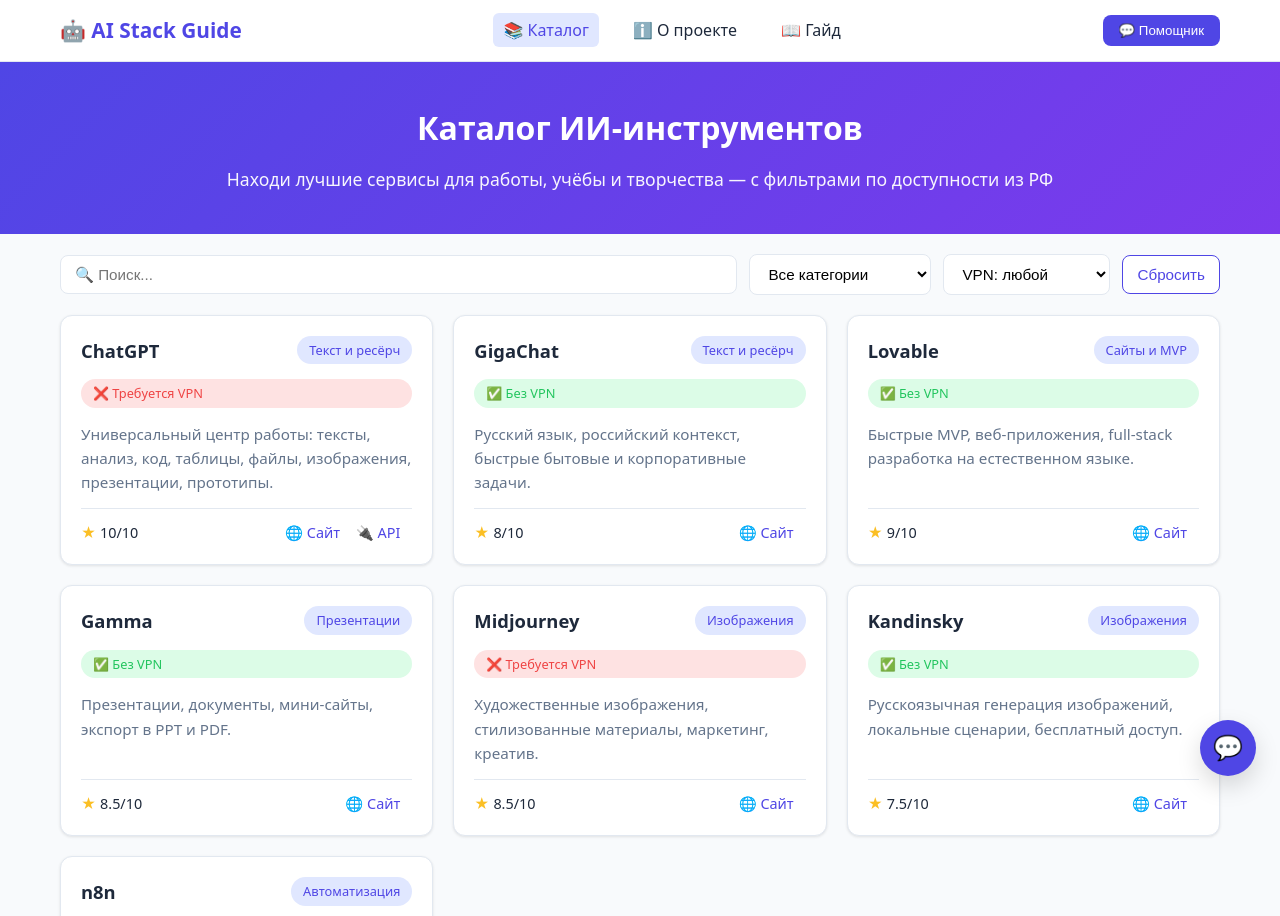
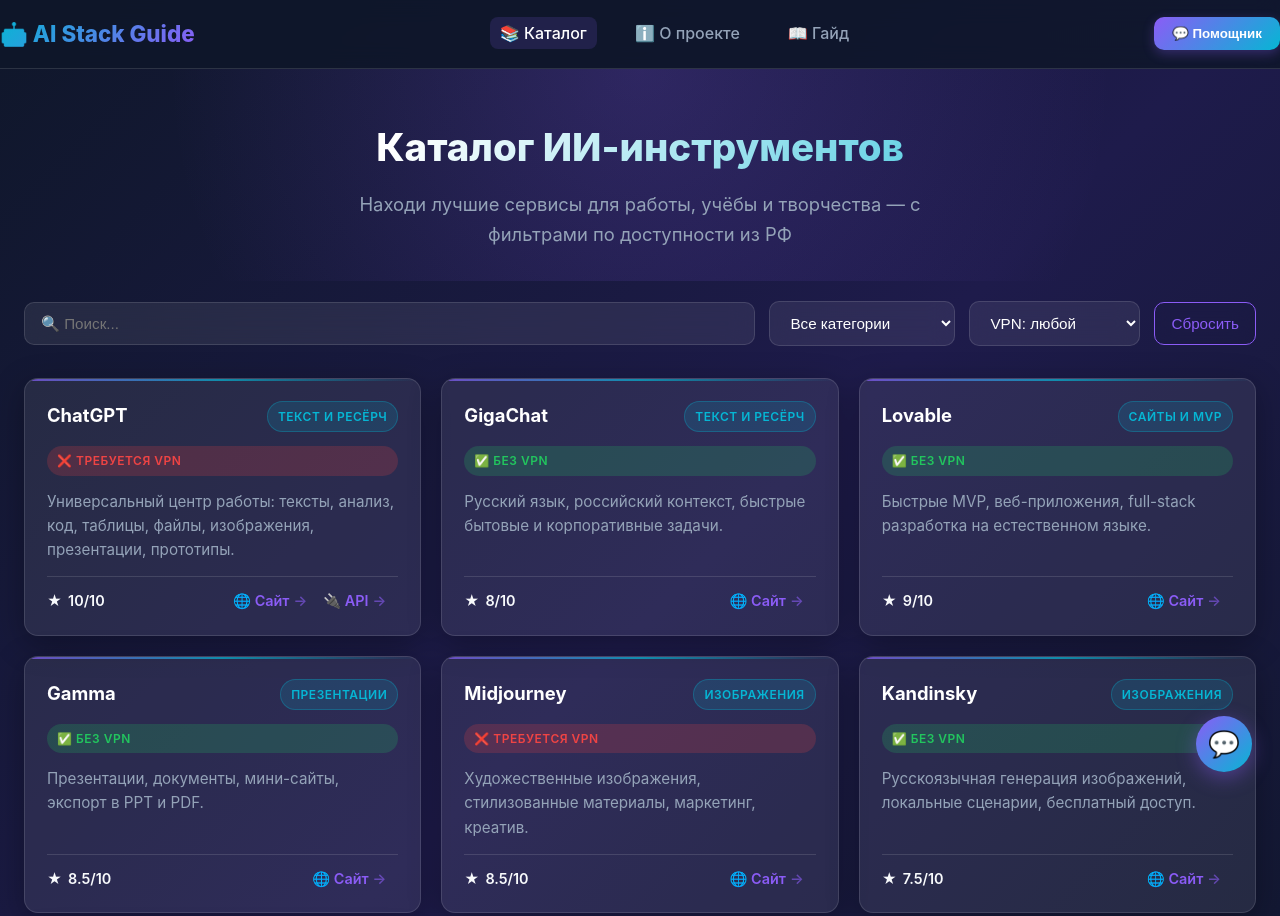
Before and after one commit to Nadya1982/-, a plain HTML site: page index.html in a window 1280 px wide. Shown: the top 916 px of the page. Drawn offline with Linux system fonts and the light colour scheme.

Commit message:
Update styles.css

```diff
--- a/css/styles.css
+++ b/css/styles.css
@@ -1,291 +1,207 @@
 :root {
-  --primary: #4f46e5;
-  --primary-hover: #4338ca;
-  --bg: #f8fafc;
-  --card-bg: #ffffff;
-  --text: #1e293b;
-  --text-secondary: #64748b;
-  --border: #e2e8f0;
+  --bg: #0f172a;
+  --bg-gradient: linear-gradient(135deg, #0f172a 0%, #1e1b4b 50%, #0f172a 100%);
+  --card-bg: rgba(255, 255, 255, 0.08);
+  --card-border: rgba(255, 255, 255, 0.12);
+  --text: #f8fafc;
+  --text-secondary: #94a3b8;
+  --primary: #8b5cf6;
+  --primary-hover: #7c3aed;
+  --accent: #06b6d4;
   --success: #22c55e;
   --warning: #f59e0b;
   --danger: #ef4444;
-  --vpn-yes: #fee2e2;
-  --vpn-no: #dcfce7;
-  --vpn-maybe: #fef3c7;
-  --shadow: 0 1px 3px rgba(0,0,0,0.1);
-  --shadow-lg: 0 10px 25px rgba(0,0,0,0.15);
+  --vpn-no: rgba(34, 197, 94, 0.2);
+  --vpn-yes: rgba(239, 68, 68, 0.2);
+  --vpn-maybe: rgba(245, 158, 11, 0.2);
+  --shadow: 0 8px 32px rgba(0, 0, 0, 0.3);
+  --glass: blur(12px);
+  --radius: 14px;
+  --transition: all 0.25s cubic-bezier(0.4, 0, 0.2, 1);
 }
 
 * { box-sizing: border-box; margin: 0; padding: 0; }
 body {
-  font-family: system-ui, -apple-system, sans-serif;
-  background: var(--bg);
+  font-family: 'Inter', system-ui, -apple-system, sans-serif;
+  background: var(--bg-gradient);
   color: var(--text);
   line-height: 1.6;
+  min-height: 100vh;
 }
 
-.container { max-width: 1200px; margin: 0 auto; padding: 0 20px; }
+.container { max-width: 1280px; margin: 0 auto; padding: 0 24px; }
 
 /* Навигация */
 .navbar {
-  background: var(--card-bg);
-  border-bottom: 1px solid var(--border);
-  position: sticky;
-  top: 0;
-  z-index: 100;
+  background: rgba(15, 23, 42, 0.85);
+  backdrop-filter: var(--glass);
+  border-bottom: 1px solid var(--card-border);
+  position: sticky; top: 0; z-index: 100;
 }
 .nav-content {
-  display: flex;
-  justify-content: space-between;
-  align-items: center;
-  padding: 14px 20px;
+  display: flex; justify-content: space-between; align-items: center; padding: 16px 0;
 }
 .logo {
-  font-weight: 700;
-  font-size: 1.3rem;
-  color: var(--primary);
-  text-decoration: none;
+  font-weight: 800; font-size: 1.4rem; color: #fff; text-decoration: none;
+  background: linear-gradient(135deg, var(--accent), var(--primary));
+  -webkit-background-clip: text; -webkit-text-fill-color: transparent;
 }
-.nav-links {
-  display: flex;
-  list-style: none;
-  gap: 24px;
+.nav-links { display: flex; list-style: none; gap: 28px; }
+.nav-links a {
+  text-decoration: none; color: var(--text-secondary); font-weight: 500;
+  padding: 6px 10px; border-radius: 8px; transition: var(--transition);
 }
-.nav-links a {
-  text-decoration: none;
-  color: var(--text);
-  font-weight: 500;
-  padding: 6px 10px;
-  border-radius: 6px;
-  transition: background 0.2s;
+.nav-links a:hover, .nav-links a.active { color: #fff; background: rgba(139, 92, 246, 0.15); }
+.assistant-toggle {
+  background: linear-gradient(135deg, var(--primary), var(--accent));
+  color: #fff; border: none; padding: 9px 18px; border-radius: 10px;
+  cursor: pointer; font-weight: 600; box-shadow: 0 4px 12px rgba(139, 92, 246, 0.3);
+  transition: var(--transition);
 }
-.nav-links a:hover,
-.nav-links a.active {
-  background: #e0e7ff;
-  color: var(--primary);
-}
-.assistant-toggle {
-  background: var(--primary);
-  color: white;
-  border: none;
-  padding: 8px 16px;
-  border-radius: 8px;
-  cursor: pointer;
-  font-weight: 500;
-}
+.assistant-toggle:hover { transform: translateY(-2px); box-shadow: 0 6px 16px rgba(139, 92, 246, 0.4); }
 
 /* Герой */
 .hero {
-  background: linear-gradient(135deg, var(--primary), #7c3aed);
-  color: white;
-  padding: 40px 20px;
-  text-align: center;
+  padding: 48px 24px 32px; text-align: center;
+  background: radial-gradient(circle at 50% 0%, rgba(139, 92, 246, 0.2) 0%, transparent 70%);
 }
-.hero h1 { font-size: 2rem; margin-bottom: 12px; }
-.hero p { opacity: 0.95; font-size: 1.1rem; }
+.hero h1 {
+  font-size: 2.4rem; font-weight: 800; margin-bottom: 12px;
+  background: linear-gradient(135deg, #fff 30%, var(--accent));
+  -webkit-background-clip: text; -webkit-text-fill-color: transparent;
+}
+.hero p { color: var(--text-secondary); font-size: 1.15rem; max-width: 650px; margin: 0 auto; }
 
 /* Фильтры */
 .filters {
-  display: flex;
-  flex-wrap: wrap;
-  gap: 12px;
-  padding: 20px 0;
-  align-items: center;
+  display: flex; flex-wrap: wrap; gap: 14px; padding: 20px 0 32px; align-items: center;
 }
 .search, select, .btn-outline {
-  padding: 10px 14px;
-  border: 1px solid var(--border);
-  border-radius: 8px;
-  font-size: 0.95rem;
-  background: white;
+  padding: 12px 16px; border: 1px solid var(--card-border); border-radius: 10px;
+  font-size: 0.95rem; background: var(--card-bg); color: #fff; backdrop-filter: var(--glass);
+  transition: var(--transition);
 }
-.search { flex: 1; min-width: 200px; }
+.search { flex: 1; min-width: 220px; }
+.search:focus, select:focus { outline: none; border-color: var(--primary); box-shadow: 0 0 0 2px rgba(139, 92, 246, 0.3); }
 .btn-outline {
-  background: white;
-  color: var(--primary);
-  border-color: var(--primary);
-  cursor: pointer;
+  background: transparent; border-color: var(--primary); color: var(--primary); cursor: pointer;
 }
-.btn-outline:hover { background: #f1f5ff; }
+.btn-outline:hover { background: rgba(139, 92, 246, 0.1); }
 
 /* Сетка карточек */
 .tools-grid {
-  display: grid;
-  grid-template-columns: repeat(auto-fill, minmax(320px, 1fr));
-  gap: 20px;
-  padding-bottom: 40px;
+  display: grid; grid-template-columns: repeat(auto-fill, minmax(300px, 1fr)); gap: 20px; padding-bottom: 60px;
 }
 .card {
-  background: var(--card-bg);
-  border-radius: 12px;
-  padding: 20px;
-  box-shadow: var(--shadow);
-  border: 1px solid var(--border);
-  transition: transform 0.2s, box-shadow 0.2s;
-  display: flex;
-  flex-direction: column;
-  gap: 14px;
+  background: var(--card-bg); border: 1px solid var(--card-border); border-radius: var(--radius);
+  padding: 22px; box-shadow: var(--shadow); transition: var(--transition);
+  display: flex; flex-direction: column; gap: 14px; position: relative; overflow: hidden;
+  animation: fadeIn 0.4s ease-out;
 }
-.card:hover {
-  transform: translateY(-3px);
-  box-shadow: var(--shadow-lg);
+.card:hover { transform: translateY(-4px); border-color: rgba(139, 92, 246, 0.4); box-shadow: 0 12px 36px rgba(0,0,0,0.4); }
+.card::before {
+  content: ''; position: absolute; top: 0; left: 0; right: 0; height: 2px;
+  background: linear-gradient(90deg, var(--primary), var(--accent), transparent);
+  opacity: 0.7;
 }
-.card-header {
-  display: flex;
-  justify-content: space-between;
-  align-items: start;
-  gap: 10px;
+.card-header { display: flex; justify-content: space-between; align-items: start; gap: 10px; }
+.card-title { font-weight: 700; font-size: 1.15rem; color: #fff; }
+.badge {
+  padding: 5px 10px; border-radius: 20px; font-size: 0.75rem; font-weight: 600; text-transform: uppercase; letter-spacing: 0.5px;
 }
-.card-title {
-  font-weight: 600;
-  font-size: 1.15rem;
-}
-.badge {
-  padding: 4px 12px;
-  border-radius: 20px;
-  font-size: 0.8rem;
-  font-weight: 500;
-}
-.badge.category { background: #e0e7ff; color: var(--primary); }
+.badge.category { background: rgba(6, 182, 212, 0.15); color: var(--accent); border: 1px solid rgba(6, 182, 212, 0.3); }
 .badge.vpn-no { background: var(--vpn-no); color: var(--success); }
 .badge.vpn-yes { background: var(--vpn-yes); color: var(--danger); }
 .badge.vpn-maybe { background: var(--vpn-maybe); color: var(--warning); }
-
-.card-desc {
-  color: var(--text-secondary);
-  font-size: 0.95rem;
-  flex-grow: 1;
+.card-desc { color: var(--text-secondary); font-size: 0.95rem; flex-grow: 1; }
+.card-meta {
+  display: flex; justify-content: space-between; align-items: center; padding-top: 12px;
+  border-top: 1px solid var(--card-border); font-size: 0.9rem;
 }
-.card-meta {
-  display: flex;
-  justify-content: space-between;
-  align-items: center;
-  padding-top: 12px;
-  border-top: 1px solid var(--border);
-  font-size: 0.9rem;
+.rating { display: flex; align-items: center; gap: 6px; font-weight: 600; }
+.rating-bar { width: 80px; height: 6px; background: rgba(255,255,255,0.1); border-radius: 3px; overflow: hidden; }
+.rating-fill { height: 100%; background: linear-gradient(90deg, var(--accent), var(--primary)); border-radius: 3px; }
+.links a {
+  color: var(--primary); text-decoration: none; font-weight: 600; margin-right: 12px; position: relative;
 }
-.rating { display: flex; align-items: center; gap: 4px; font-weight: 500; }
-.rating .stars { color: #fbbf24; }
-.links a {
-  color: var(--primary);
-  text-decoration: none;
-  font-weight: 500;
-  margin-right: 12px;
-}
-.links a:hover { text-decoration: underline; }
+.links a:hover { color: var(--accent); }
+.links a::after { content: '→'; margin-left: 4px; opacity: 0.6; }
 
 /* Помощник */
 .assistant-float {
-  position: fixed;
-  bottom: 24px;
-  right: 24px;
-  width: 56px;
-  height: 56px;
-  border-radius: 50%;
-  background: var(--primary);
-  color: white;
-  border: none;
-  font-size: 1.5rem;
-  cursor: pointer;
-  box-shadow: var(--shadow-lg);
-  z-index: 200;
-  transition: transform 0.2s;
+  position: fixed; bottom: 28px; right: 28px; width: 56px; height: 56px; border-radius: 50%;
+  background: linear-gradient(135deg, var(--primary), var(--accent)); color: #fff; border: none;
+  font-size: 1.6rem; cursor: pointer; box-shadow: 0 6px 20px rgba(139, 92, 246, 0.4);
+  z-index: 200; transition: var(--transition);
 }
-.assistant-float:hover { transform: scale(1.05); }
+.assistant-float:hover { transform: scale(1.08) rotate(10deg); }
 
 .assistant-widget {
-  position: fixed;
-  bottom: 90px;
-  right: 24px;
-  width: 360px;
-  max-height: 500px;
-  background: var(--card-bg);
-  border-radius: 16px;
-  box-shadow: var(--shadow-lg);
-  border: 1px solid var(--border);
-  display: flex;
-  flex-direction: column;
-  z-index: 200;
-  overflow: hidden;
+  position: fixed; bottom: 95px; right: 28px; width: 360px; max-height: 520px;
+  background: rgba(15, 23, 42, 0.95); backdrop-filter: var(--glass); border: 1px solid var(--card-border);
+  border-radius: 16px; box-shadow: var(--shadow); display: flex; flex-direction: column;
+  z-index: 200; overflow: hidden; transform: translateY(20px); opacity: 0; pointer-events: none;
+  transition: var(--transition);
 }
-.assistant-widget.hidden { display: none; }
+.assistant-widget.visible { transform: translateY(0); opacity: 1; pointer-events: all; }
 .assistant-header {
-  padding: 14px 18px;
-  background: var(--primary);
-  color: white;
-  display: flex;
-  justify-content: space-between;
-  align-items: center;
-  font-weight: 600;
+  padding: 14px 18px; background: linear-gradient(135deg, rgba(139, 92, 246, 0.2), rgba(6, 182, 212, 0.2));
+  border-bottom: 1px solid var(--card-border); display: flex; justify-content: space-between; align-items: center;
+  font-weight: 700; color: #fff;
 }
-.assistant-header button {
-  background: none;
-  border: none;
-  color: white;
-  font-size: 1.4rem;
-  cursor: pointer;
-}
+.assistant-header button { background: none; border: none; color: var(--text-secondary); font-size: 1.5rem; cursor: pointer; padding: 0 4px; }
+.assistant-header button:hover { color: #fff; }
 .assistant-chat {
-  flex: 1;
-  padding: 16px;
-  overflow-y: auto;
-  display: flex;
-  flex-direction: column;
-  gap: 12px;
-  max-height: 320px;
+  flex: 1; padding: 16px; overflow-y: auto; display: flex; flex-direction: column; gap: 10px;
+  max-height: 280px; scrollbar-width: thin; scrollbar-color: var(--primary) transparent;
 }
 .assistant-chat .message {
-  padding: 10px 14px;
-  border-radius: 12px;
-  max-width: 85%;
-  font-size: 0.95rem;
+  padding: 10px 14px; border-radius: 14px; max-width: 85%; font-size: 0.95rem; line-height: 1.5; animation: popIn 0.3s ease;
 }
 .assistant-chat .bot {
-  background: #f1f5ff;
-  align-self: flex-start;
-  border-bottom-left-radius: 4px;
+  background: rgba(139, 92, 246, 0.15); border: 1px solid rgba(139, 92, 246, 0.3);
+  align-self: flex-start; border-bottom-left-radius: 4px; color: #fff;
 }
 .assistant-chat .user {
-  background: var(--primary);
-  color: white;
-  align-self: flex-end;
-  border-bottom-right-radius: 4px;
+  background: linear-gradient(135deg, var(--primary), var(--accent));
+  align-self: flex-end; border-bottom-right-radius: 4px; color: #fff;
 }
+.quick-replies {
+  display: flex; flex-wrap: wrap; gap: 8px; padding: 8px 0;
+}
+.quick-btn {
+  background: rgba(255,255,255,0.1); border: 1px solid var(--card-border); color: var(--text-secondary);
+  padding: 6px 10px; border-radius: 20px; font-size: 0.8rem; cursor: pointer; transition: var(--transition);
+}
+.quick-btn:hover { background: rgba(139, 92, 246, 0.2); color: #fff; border-color: var(--primary); }
 .assistant-input {
-  display: flex;
-  padding: 12px;
-  border-top: 1px solid var(--border);
-  gap: 8px;
+  display: flex; padding: 12px; border-top: 1px solid var(--card-border); gap: 8px;
 }
 .assistant-input input {
-  flex: 1;
-  padding: 10px 14px;
-  border: 1px solid var(--border);
-  border-radius: 8px;
+  flex: 1; padding: 10px 14px; border: 1px solid var(--card-border); border-radius: 10px;
+  background: rgba(255,255,255,0.05); color: #fff; font-size: 0.95rem;
 }
+.assistant-input input:focus { outline: none; border-color: var(--primary); }
 .assistant-input button {
-  background: var(--primary);
-  color: white;
-  border: none;
-  padding: 10px 16px;
-  border-radius: 8px;
-  cursor: pointer;
+  background: linear-gradient(135deg, var(--primary), var(--accent)); color: #fff; border: none;
+  padding: 10px 14px; border-radius: 10px; cursor: pointer; font-weight: 600; transition: var(--transition);
 }
+.assistant-input button:hover { opacity: 0.9; transform: scale(1.05); }
 
-/* Футер */
-.footer {
-  background: var(--card-bg);
-  border-top: 1px solid var(--border);
-  padding: 20px 0;
-  text-align: center;
-  color: var(--text-secondary);
-  font-size: 0.9rem;
-}
+.typing { display: inline-flex; gap: 4px; padding: 10px 14px; align-self: flex-start; }
+.typing span { width: 6px; height: 6px; background: var(--primary); border-radius: 50%; animation: bounce 1.4s infinite ease-in-out; }
+.typing span:nth-child(2) { animation-delay: -0.32s; }
+.typing span:nth-child(3) { animation-delay: -0.16s; }
+
+@keyframes fadeIn { from { opacity: 0; transform: translateY(10px); } to { opacity: 1; transform: translateY(0); } }
+@keyframes popIn { from { opacity: 0; transform: scale(0.95); } to { opacity: 1; transform: scale(1); } }
+@keyframes bounce { 0%, 80%, 100% { transform: translateY(0); } 40% { transform: translateY(-6px); } }
 
 /* Адаптив */
 @media (max-width: 768px) {
-  .nav-content { flex-wrap: wrap; gap: 12px; }
-  .nav-links { gap: 12px; font-size: 0.9rem; }
+  .nav-content { flex-wrap: wrap; gap: 14px; }
+  .nav-links { gap: 14px; font-size: 0.9rem; }
   .filters { flex-direction: column; align-items: stretch; }
-  .assistant-widget { width: calc(100vw - 48px); right: 12px; bottom: 80px; }
+  .assistant-widget { width: calc(100vw - 32px); right: 16px; bottom: 80px; }
+  .hero h1 { font-size: 1.9rem; }
 }
```
